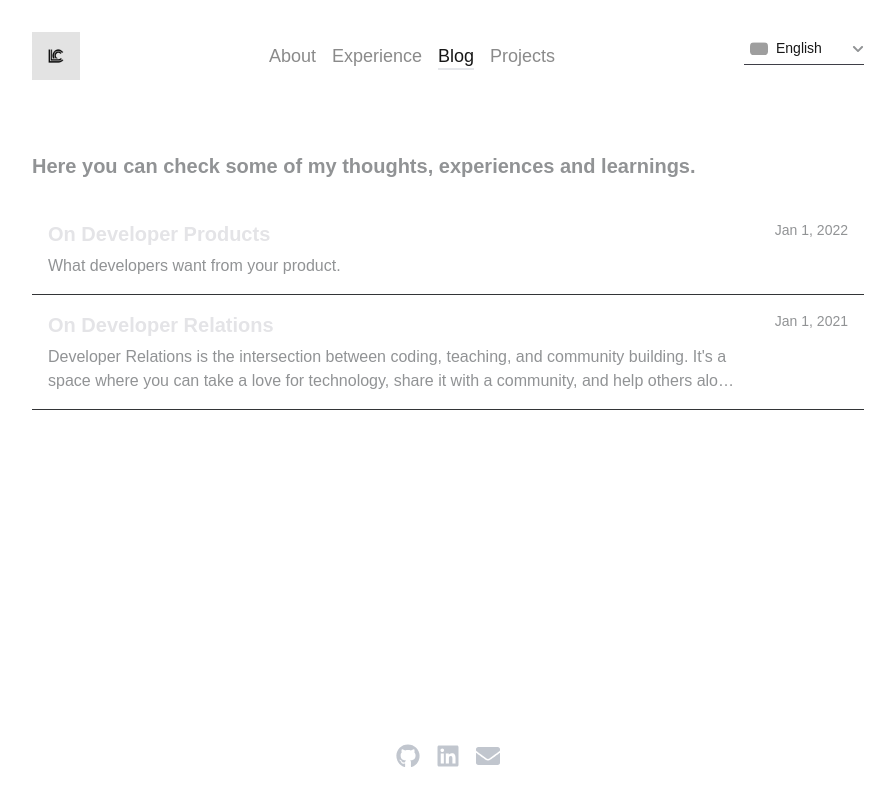
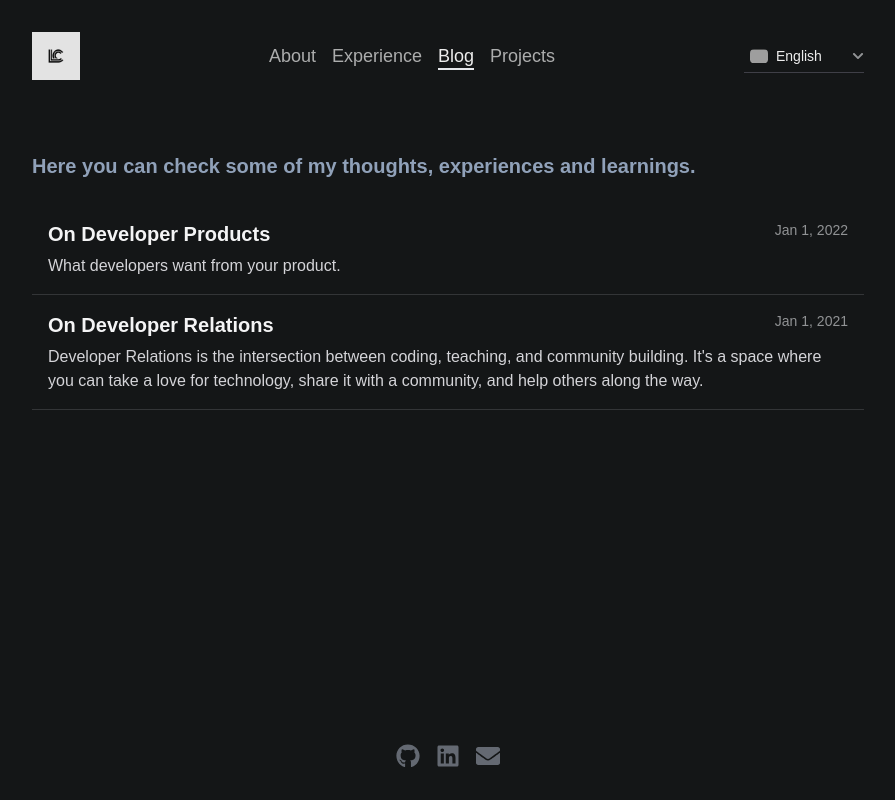
Before and after one commit to lcastrof/lucasdecastro.dev, a Next.js app: page /en/blog in a window 1280 px wide. Shown: the whole page, without its empty margins (192-1087 px from the left). Built offline with nearby package versions, Linux system fonts and the light colour scheme; grey boxes are pictures that could not be loaded.

Commit message:
style: tweak some styles

```diff
--- a/messages/en.json
+++ b/messages/en.json
@@ -1,7 +1,7 @@
 {
   "Home": {
     "job-title": "Software Engineer",
-    "description": "Building amazing software and learning new things every day. Currently working at <a>RD Station</a>."
+    "description": "Building software and learning new things every day. Currently working at <a>RD Station</a>."
   },
   "Navbar": {
     "about": "About",
--- a/messages/pt.json
+++ b/messages/pt.json
@@ -1,7 +1,7 @@
 {
   "Home": {
     "job-title": "Engenheiro de Software",
-    "description": "Construindo software incrível e aprendendo coisas novas todos os dias. Atualmente trabalhando na <a>RD Station</a>."
+    "description": "Construindo software e aprendendo coisas novas todos os dias. Atualmente trabalhando na <a>RD Station</a>."
   },
   "Navbar": {
     "about": "Sobre",
--- a/src/app/[locale]/globals.css
+++ b/src/app/[locale]/globals.css
@@ -1,8 +1,8 @@
 @import "tailwindcss";
 
 :root {
-  --background: #ffffff;
-  --foreground: #171717;
+  --background: #141617;
+  --foreground: #ededed;
   /* Base colors */
     --color-zinc-800: oklch(32.7% 0.004 255.094);
     --color-zinc-400: oklch(66.1% 0.004 255.094);
@@ -22,13 +22,6 @@
   --color-foreground: var(--foreground);
   --font-sans: var(--font-geist-sans);
   --font-mono: var(--font-geist-mono);
-}
-
-@media (prefers-color-scheme: dark) {
-  :root {
-    --background: #0a0a0a;
-    --foreground: #ededed;
-  }
 }
 
 body {
--- a/src/app/[locale]/page.tsx
+++ b/src/app/[locale]/page.tsx
@@ -22,10 +22,10 @@ export default function Home() {
   return (
     <div className="flex flex-col gap-2 justify-center font-[family-name:var(--font-geist-sans)] flex-full">
       <div>
-        <h1 className="text-6xl text-gray-200">Lucas de Castro</h1>
-        <p className="text-4xl text-gray-500">{t("job-title")}</p>
+        <h1 className="md:text-6xl text-4xl text-slate-100">Lucas de Castro</h1>
+        <p className="md:text-4xl text-2xl text-slate-400">{t("job-title")}</p>
       </div>
-      <p className="text-xl max-w-prose">
+      <p className="md:text-xl text-lg max-w-prose">
         {t.rich("description", {
           a: (children) => (
             <a
--- a/src/components/nav-link.tsx
+++ b/src/components/nav-link.tsx
@@ -1,4 +1,3 @@
-import { useLocale } from "next-intl";
 import Link from "next/link";
 import { usePathname } from "next/navigation";
 
@@ -9,17 +8,16 @@ export function NavLink({
   href: string;
   children: React.ReactNode;
 }) {
-  const locale = useLocale();
   const path = usePathname();
   const isSelected = path.includes(href);
 
   return (
-    <Link locale={locale} href={href} className="relative group">
+    <Link href={href} className="relative group">
       <span
         className={`before:content-[''] before:absolute before:bottom-0 before:left-0 before:h-0.5 before:w-full before:bg-gray-200 before:transition-transform before:duration-300 before:ease-in-out ${
           isSelected
             ? "before:scale-x-100 opacity-100"
-            : "before:scale-x-0 opacity-50"
+            : "before:scale-x-0 opacity-70"
         } group-hover:before:scale-x-100`}
       >
         {children}
--- a/src/components/navbar.tsx
+++ b/src/components/navbar.tsx
@@ -12,7 +12,7 @@ export function Navbar() {
   const t = useTranslations("Navbar");
 
   return (
-    <div className="flex flex-col sm:flex-row justify-between mb-12 gap-6 sm:gap-0">
+    <div className="flex flex-col sm:flex-row justify-between mb-12 gap-6 sm:gap-0 md:items-center">
       <div className="flex justify-between items-center">
         <Link locale={locale} href={`/${locale}`}>
           <Image src={LogoImg} alt="Avatar" width={48} height={48} />
--- a/src/components/page-header.tsx
+++ b/src/components/page-header.tsx
@@ -5,7 +5,7 @@ interface PageHeaderProps {
 export function PageHeader({ subtitle }: PageHeaderProps) {
   return (
     <div>
-      <h2 className="text-xl max-w-prose text-zinc-400 mt-2 dark:text-zinc-400 text-wrap!">
+      <h2 className="text-xl max-w-prose text-slate-400 mt-2 text-wrap!">
         {subtitle}
       </h2>
     </div>
--- a/src/components/posts-list.tsx
+++ b/src/components/posts-list.tsx
@@ -26,18 +26,18 @@ export function PostsList({ posts }: PostsListProps) {
           href={`/${locale}/blog/${post.slug}`}
           className="group block"
         >
-          <article className="flex items-start justify-between p-4 hover:rounded-lg transition-all duration-300 hover:bg-zinc-800/30 border-b border-zinc-800 hover:border-sky-500/30 hover:shadow-sm hover:shadow-sky-500/5">
-            <div className="space-y-1.5 pr-8">
-              <h3 className="font-medium text-lg lg:text-xl text-zinc-200 group-hover:text-sky-500 transition-colors duration-300">
+          <article className="flex flex-col items-start justify-between p-4 hover:rounded-lg transition-all duration-300 hover:bg-zinc-800/30 border-b border-zinc-800 hover:border-sky-500/30 hover:shadow-sm hover:shadow-sky-500/5">
+            <div className="space-y-1.5 w-full flex justify-between align-top">
+              <h3 className="font-medium text-lg lg:text-xl text-zinc-100 group-hover:text-sky-500 transition-colors duration-300">
                 {post.metadata?.title}
               </h3>
-              <p className="text-sm lg:text-base text-zinc-400 line-clamp-2">
-                {post.metadata?.description}
-              </p>
+              <time className="text-sm text-zinc-400 shrink-0">
+                {post.metadata?.date && formatDate(post.metadata.date)}
+              </time>
             </div>
-            <time className="text-sm text-zinc-400 shrink-0">
-              {post.metadata?.date && formatDate(post.metadata.date)}
-            </time>
+            <p className="text-sm lg:text-base text-zinc-300 line-clamp-2">
+              {post.metadata?.description}
+            </p>
           </article>
         </Link>
       ))}
--- a/src/components/project-card.tsx
+++ b/src/components/project-card.tsx
@@ -21,21 +21,21 @@ export function ProjectCard({ project }: ProjectCardProps) {
       className="block p-6 rounded-lg border border-zinc-800 hover:bg-zinc-800/30 transition-all duration-300 group hover:border-sky-500/30 hover:shadow-md hover:shadow-sky-500/5"
     >
       <div className="flex flex-col gap-4">
-        <header className="flex items-center justify-between text-gray-200 transition-colors group-hover:text-sky-500">
+        <header className="flex items-center justify-between text-zinc-100 transition-colors group-hover:text-sky-500">
           <h2 className="text-2xl font-semibold">
             {t("projects." + project.titleKey)}
           </h2>
           <FaArrowUpRightFromSquare />
         </header>
 
-        <p className="text-gray-400 leading-relaxed">
+        <p className="text-zinc-300/90 leading-relaxed">
           {t("projects." + project.descriptionKey)}
         </p>
 
         {project.achievementsKeys && project.achievementsKeys.length > 0 && (
           <div className="space-y-3 pt-2">
             <h3 className="font-medium">{t("key-achievements")}</h3>
-            <ul className="list-disc pl-4 text-gray-400 space-y-2 marker:text-sky-500">
+            <ul className="list-disc pl-4 text-zinc-300/90 space-y-2 marker:text-sky-500">
               {project.achievementsKeys.map((achievementKey) => (
                 <li key={achievementKey} className="pl-2">
                   {t("projects." + achievementKey)}
--- a/src/components/timeline-item.tsx
+++ b/src/components/timeline-item.tsx
@@ -42,7 +42,7 @@ export function TimelineItem({
         className="flex-1 p-4 rounded-lg border border-transparent transition-all duration-200
           hover:border-zinc-700/50 hover:bg-zinc-800/30"
       >
-        <h3 className="text-xl font-medium text-zinc-200">
+        <h3 className="text-xl font-medium text-zinc-100">
           {t(`roles.${experience.translationKey}.title`)}
         </h3>
         <p className="text-sm lg:text-base text-zinc-400">
```
Also changed, not shown: mdx-components.tsx (+8 -20 lines).
